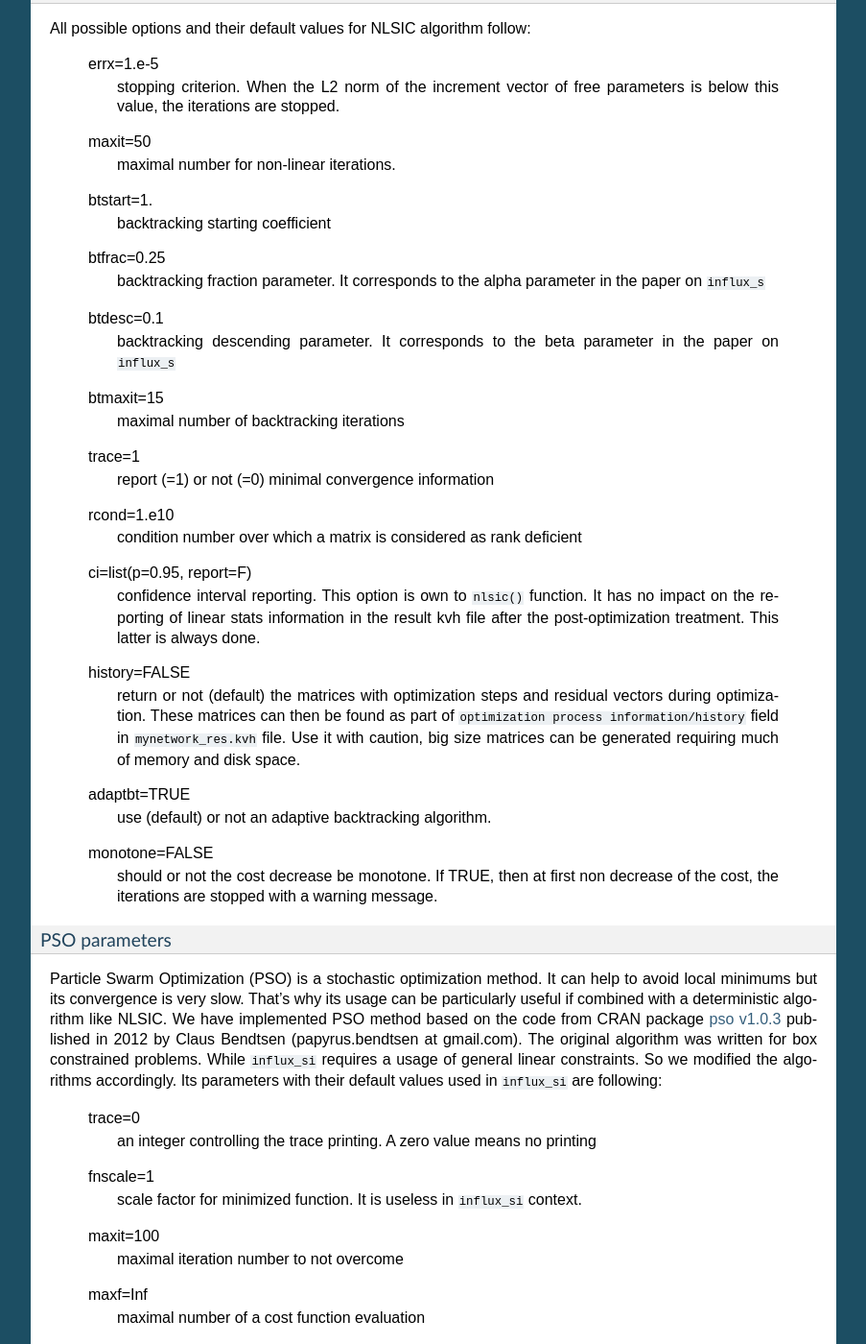
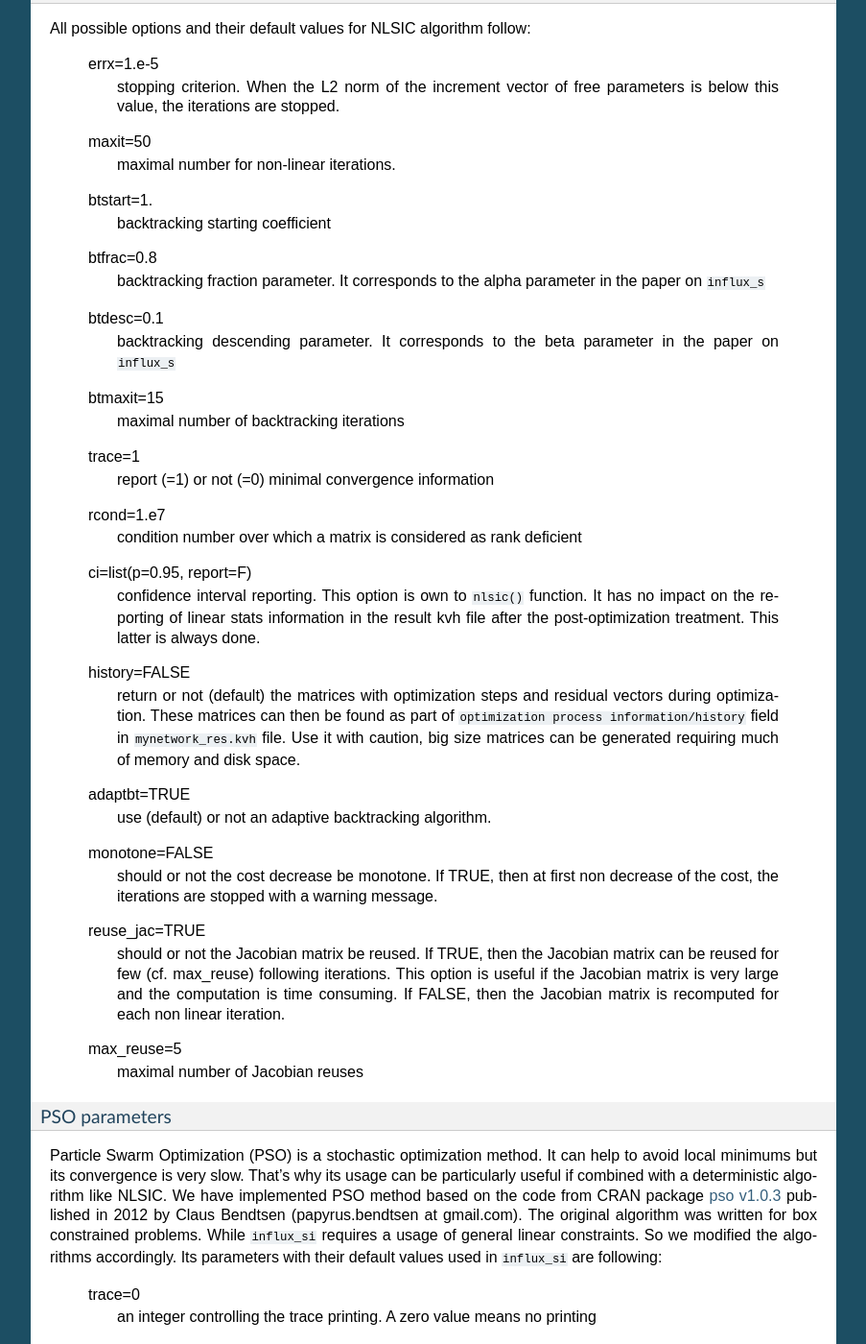
Before and after one commit to sgsokol/influx, a Sphinx documentation site: the page built from influx_si/doc/manual.rst, in a window 1280 px wide and 1400 px high, scrolled down 18904 px. Shown: the whole window at 96% size, without its empty margins (198-1101 px from the left). Built offline with Sphinx 7.4.7, drawn with Linux system fonts in a browser that asks for light colours.

Commit message:
updated doc for nlsic reuse_jac
Signed-off-by: Serguei Sokol <sokol@insa-toulouse.fr>

```diff
--- a/influx_si/doc/manual.rst
+++ b/influx_si/doc/manual.rst
@@ -687,7 +687,7 @@ All possible options and their default values for NLSIC algorithm follow:
 	 btstart=1.
 		backtracking starting coefficient
 
-	 btfrac=0.25
+	 btfrac=0.8
 		backtracking fraction parameter. It corresponds to the alpha parameter in the paper on ``influx_s``
 
 	 btdesc=0.1
@@ -699,7 +699,7 @@ All possible options and their default values for NLSIC algorithm follow:
 	 trace=1
 		report (=1) or not (=0) minimal convergence information
 
-	 rcond=1.e10
+	 rcond=1.e7
 		condition number over which a matrix is considered as rank deficient
 
 	 ci=list(p=0.95, report=F)
@@ -713,6 +713,10 @@ All possible options and their default values for NLSIC algorithm follow:
 
 	 monotone=FALSE
 		should or not the cost decrease be monotone. If TRUE, then at first non decrease of the cost, the iterations are stopped with a warning message.
+	 reuse_jac=TRUE
+		should or not the Jacobian matrix be reused. If TRUE, then the Jacobian matrix can be reused for few (cf. max_reuse) following iterations. This option is useful if the Jacobian matrix is very large and the computation is time consuming. If FALSE, then the Jacobian matrix is recomputed for each non linear iteration.
+	 max_reuse=5
+		maximal number of Jacobian reuses
 
 PSO parameters
 ..............
```
